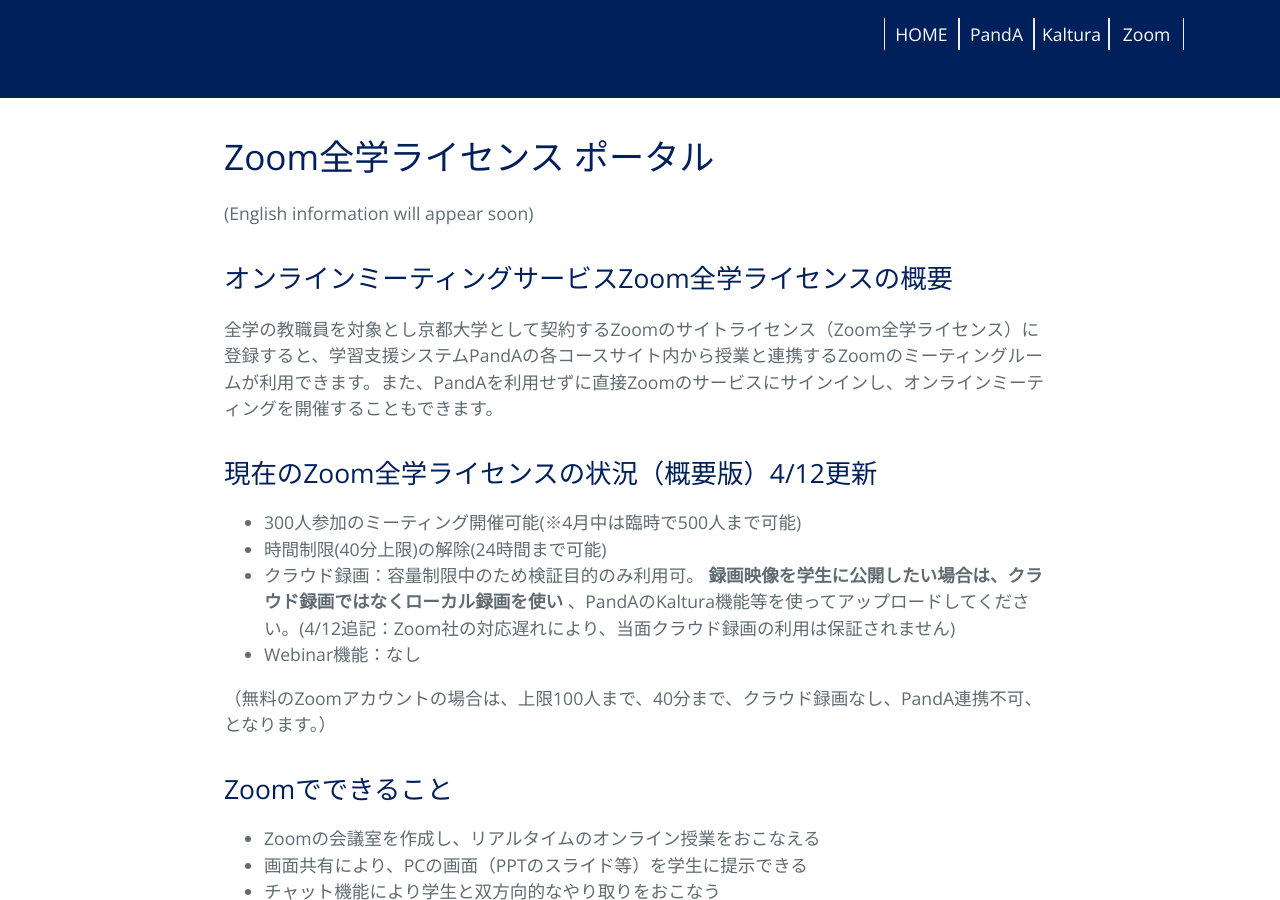
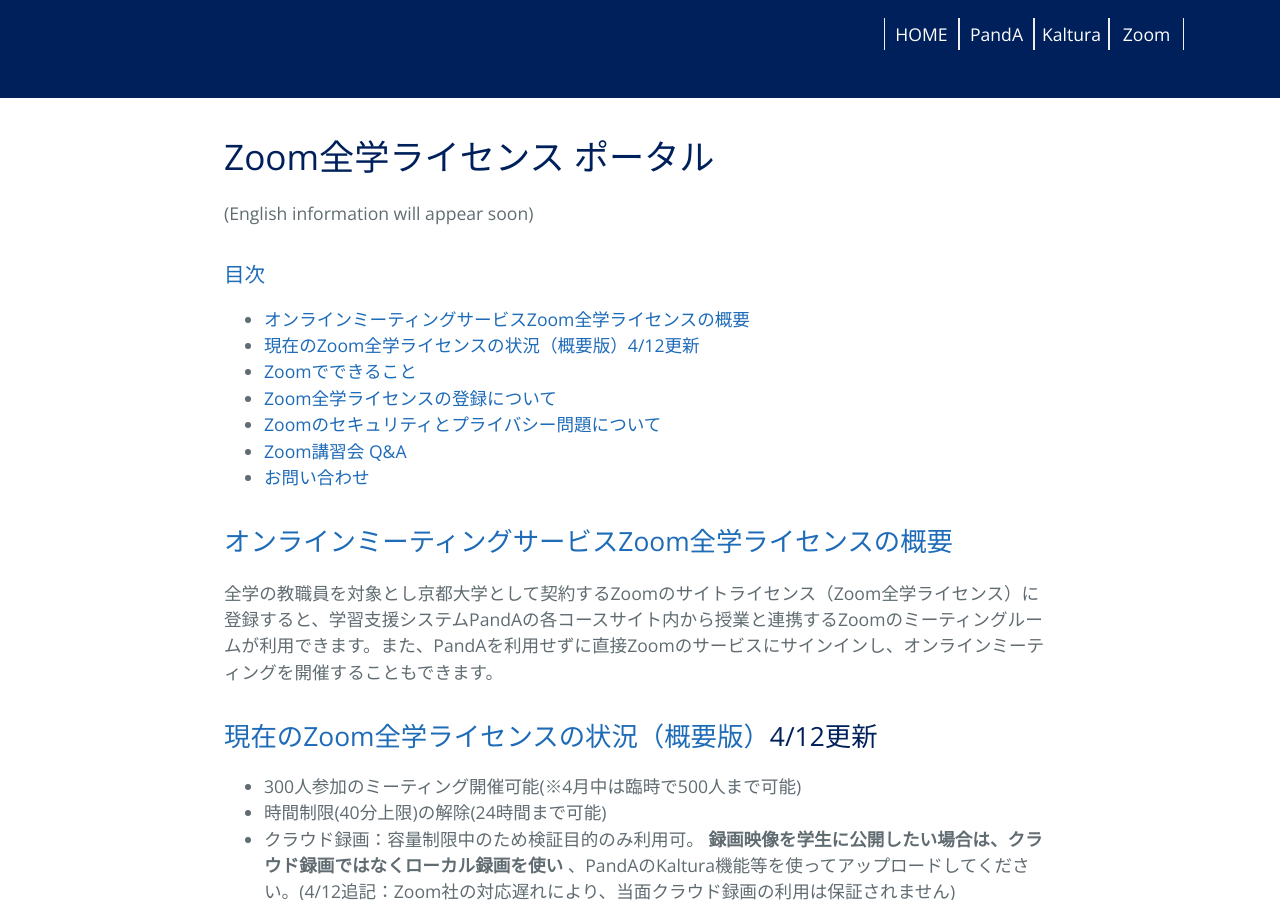
Before and after one commit to kyoto-u/online-edu, a Jekyll site: the page built from zoom.md, in a window 1280 px wide and 900 px high, scrolled down 274 px. Built offline with Jekyll 4.4.1, drawn with Linux system fonts in a browser that asks for light colours; some of the changed text lies outside the part shown.

Commit message:
Update zoom.md
add Q&A and anchors

```diff
--- a/zoom.md
+++ b/zoom.md
@@ -5,11 +5,24 @@ title: オンラインミーティングサービス(Zoom全学ライセンス)
 
 # Zoom全学ライセンス ポータル
 (English information will appear soon)
-## オンラインミーティングサービスZoom全学ライセンスの概要
+
+<a id="index"></a>
+### <a href="#index">目次</a>
+- [オンラインミーティングサービスZoom全学ライセンスの概要](#anch01)
+- [現在のZoom全学ライセンスの状況（概要版）4/12更新](#anch02)
+- [Zoomでできること](#anch03)
+- [Zoom全学ライセンスの登録について](#anch04)
+- [Zoomのセキュリティとプライバシー問題について](#anch05)
+- [Zoom講習会 Q&A](#anch06)
+- [お問い合わせ](#anch06)
+
+<a id="anch01"></a>
+## <a href="#anch01">オンラインミーティングサービスZoom全学ライセンスの概要</a>
 
 全学の教職員を対象とし京都大学として契約するZoomのサイトライセンス（Zoom全学ライセンス）に登録すると、学習支援システムPandAの各コースサイト内から授業と連携するZoomのミーティングルームが利用できます。また、PandAを利用せずに直接Zoomのサービスにサインインし、オンラインミーティングを開催することもできます。
 
-## 現在のZoom全学ライセンスの状況（概要版）4/12更新
+<a id="anch02"></a>
+## <a href="#anch02">現在のZoom全学ライセンスの状況（概要版）</a>4/12更新
 - 300人参加のミーティング開催可能(※4月中は臨時で500人まで可能)
 - 時間制限(40分上限)の解除(24時間まで可能)
 - クラウド録画：容量制限中のため検証目的のみ利用可。 **録画映像を学生に公開したい場合は、クラウド録画ではなくローカル録画を使い** 、PandAのKaltura機能等を使ってアップロードしてください。(4/12追記：Zoom社の対応遅れにより、当面クラウド録画の利用は保証されません)
@@ -19,7 +32,8 @@ title: オンラインミーティングサービス(Zoom全学ライセンス)
 
 <!-- その他詳細なオプションについては以下 -->
 
-## Zoomでできること
+<a id="anch03"></a>
+## <a href="#anch03">Zoomでできること</a>
 - Zoomの会議室を作成し、リアルタイムのオンライン授業をおこなえる
 - 画面共有により、PCの画面（PPTのスライド等）を学生に提示できる
 - チャット機能により学生と双方向的なやり取りをおこなう
@@ -33,8 +47,8 @@ title: オンラインミーティングサービス(Zoom全学ライセンス)
 [Zoom講習会 資料及び録画映像](https://kubar.rd.iimc.kyoto-u.ac.jp/zoom/resources.html)
 - 4/10開催のZoom講習会の資料及び録画映像です（SPS-ID及びECS-IDによる認証(京都大学統合認証)が必要、ただしECS-IDで閲覧可能なのは非常勤講師のみ）
 
-
-## Zoom全学ライセンスの登録について
+<a id="anch04"></a>
+## <a href="#anch04">Zoom全学ライセンスの登録について</a>
 
 - 登録手続きを行うことにより、京都大学Zoom全学ライセンスをご利用頂けます。
 - この登録手続きは原則として京都大学に所属する教職員が対象です(詳細は登録サイトでご確認ください)。
@@ -46,12 +60,18 @@ title: オンラインミーティングサービス(Zoom全学ライセンス)
 
 [全学ライセンス登録申請サイトへ進む](https://kubar.rd.iimc.kyoto-u.ac.jp/zoom/)
 
-
-## Zoomのセキュリティとプライバシー問題について
+<a id="anch05"></a>
+## <a href="#anch05">Zoomのセキュリティとプライバシー問題について</a>
 近年Zoomに関して報道されているセキュリティ・プライバシー上の問題についての情報は以下のページに掲載しています。
 
 [Zoomのセキュリティとプライバシー問題について](zoom-security)
 
-## お問い合わせ
+<a id="anch06"></a>
+## <a href="#anch06">Zoom講習会 Q&A</a>
+Zoom講習会についてのQ&Aは以下のページに掲載しています。
+<a href="https://kubar.rd.iimc.kyoto-u.ac.jp/zoom/qa.html" target="_blank">Zoom講習会 Q&A</a>
+
+<a id="anch07"></a>
+## <a href="#anch07">お問い合わせ</s>
 
 Zoom全学ライセンスについてのお問い合わせは、 online_support _at_ mail2.adm.kyoto-u.ac.jp までお願いいたします(メールアドレスの _at_ を@に変えて下さい)。
```
